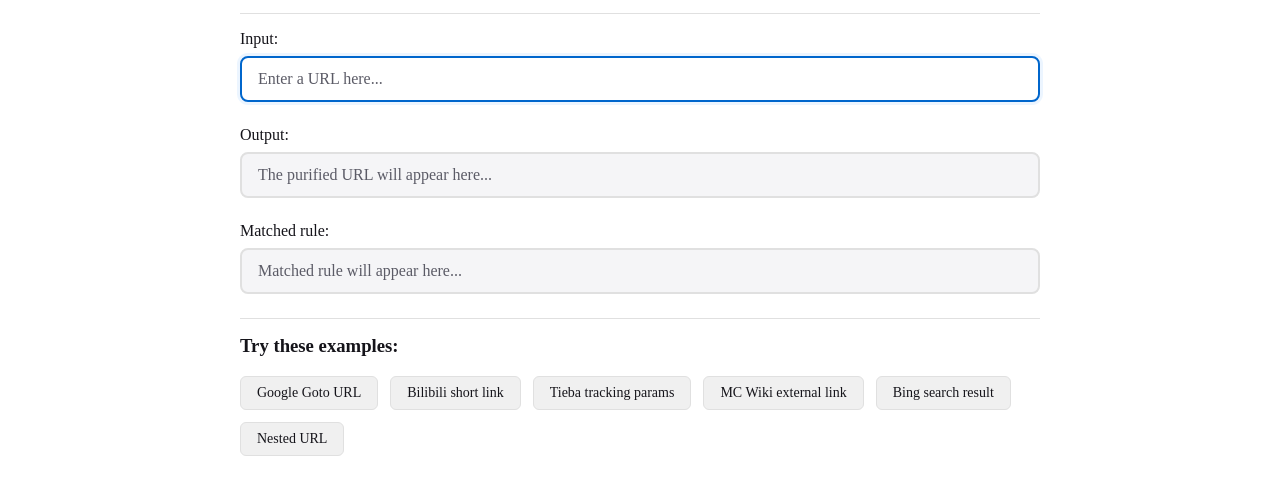
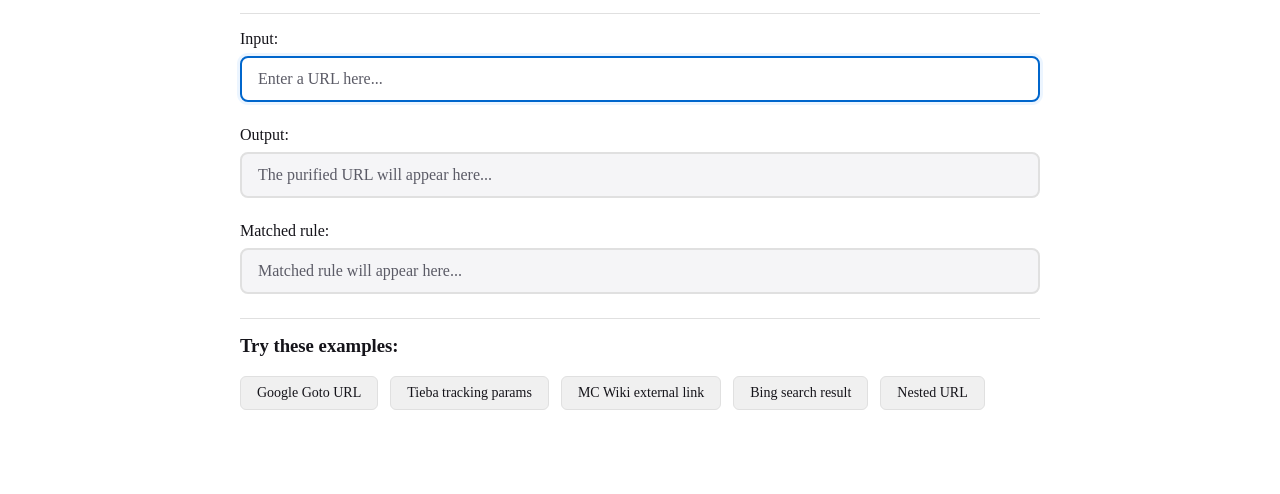
Before and after one commit to PRO-2684/pURLfy, a website: page web/index.html in a window 1280 px wide. Shown: the part 166-660 px from the top of the page. Drawn offline with Linux system fonts and the light colour scheme.

Commit message:
doc: Remove unresolvable Bilibili link

```diff
--- a/web/index.html
+++ b/web/index.html
@@ -43,7 +43,6 @@
             <h3>Try these examples:</h3>
             <div class="example-buttons">
                 <button class="example-btn" data-url="https://www.google.com/goto?url=CAESewHrOzAVsPampw8gTQc2LcIMY1pP-6F0U0OhkicyAQxH-R-Rgi2eyOhdMwI1BDecN73ER6ryk_Uw9mM0qlHD9yp1HFrUJx92VG01Zz_5xZlG_RuCb0K6fcGAtdOg-Lk0ZPn9dw2CaZQ34BnPtseTCu5Rq8aWjlXCtjOUOw&ved=2ahUKEwibgOWFw8WWAxUwxTgGHQtTHiUQFnoECDMQAQ">Google Goto URL</button>
-                <button class="example-btn" data-url="https://b23.tv/wacD0IH">Bilibili short link</button>
                 <button class="example-btn" data-url="https://tieba.baidu.com/p/7989575070?share=none&fr=none&see_lz=none&share_from=none&sfc=none&client_type=none&client_version=none&st=none&is_video=none&unique=none">Tieba tracking params</button>
                 <button class="example-btn" data-url="https://link.mcmod.cn/target/aHR0cHM6Ly9naXRodWIuY29tL3dheTJtdWNobm9pc2UvQmV0dGVyQWR2YW5jZW1lbnRz">MC Wiki external link</button>
                 <button class="example-btn" data-url="https://www.bing.com/ck/a?!&&p=de70ef254652193fJmltdHM9MTcxMjYyMDgwMCZpZ3VpZD0wMzhlNjdlMy1mN2I2LTZmMDktMGE3YS03M2JlZjZhMzZlOGMmaW5zaWQ9NTA2Nw&ptn=3&ver=2&hsh=3&fclid=038e67e3-f7b6-6f09-0a7a-73bef6a36e8c&psq=anti&u=a1aHR0cHM6Ly9nby5taWNyb3NvZnQuY29tL2Z3bGluay8_bGlua2lkPTg2ODkyMg&ntb=1">Bing search result</button>
```
Also changed, not shown: README.md, README_zh.md.
